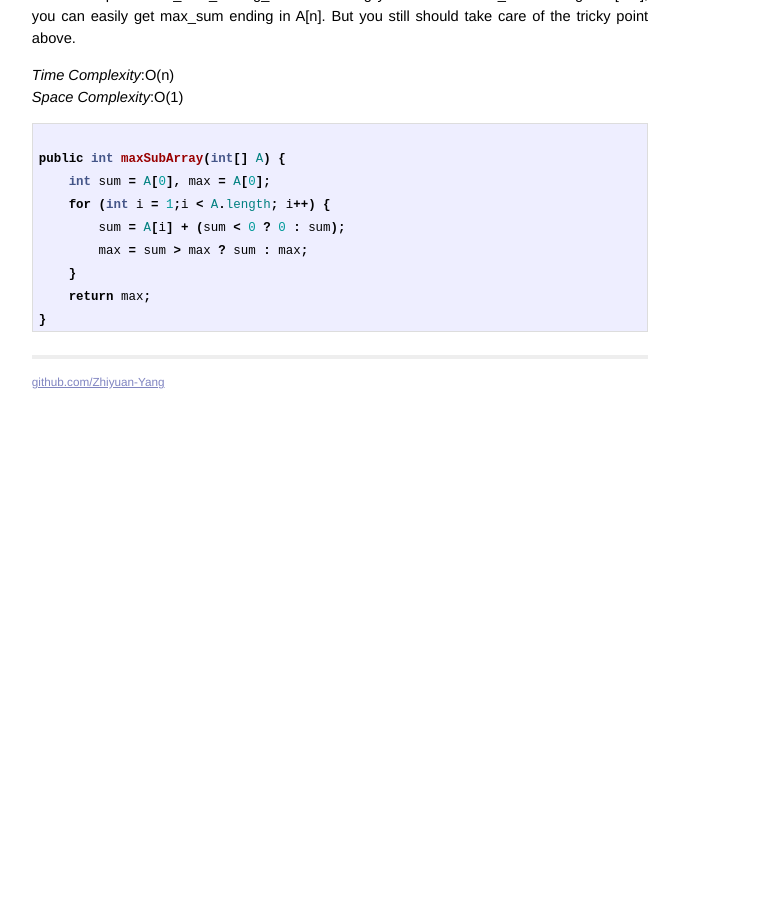
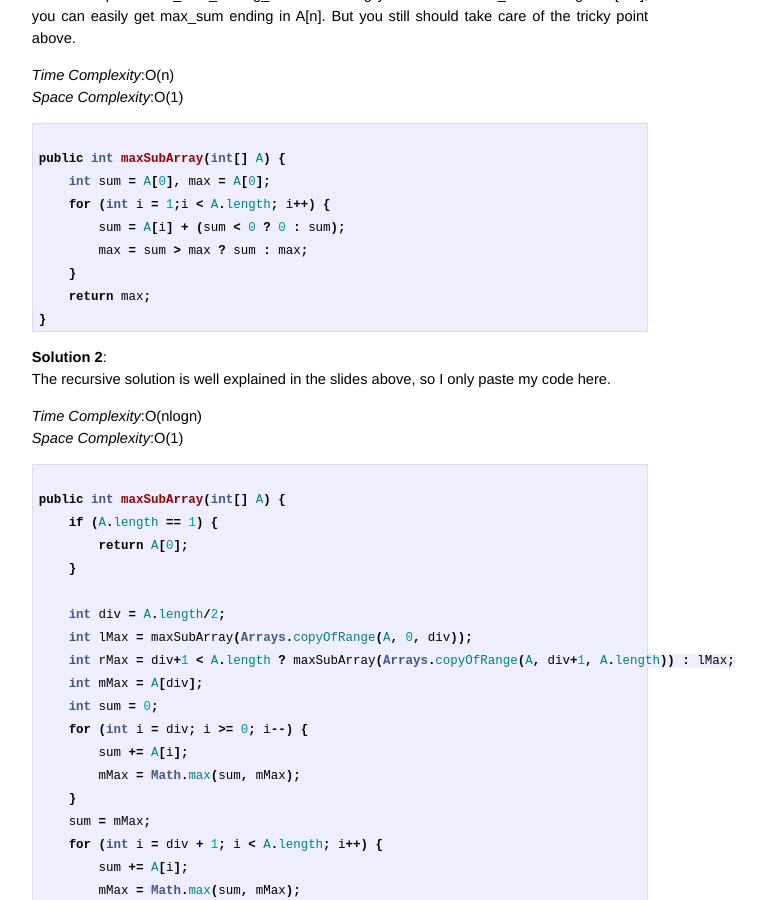
Before and after one commit to BugYang/LeetCode, a Jekyll site: the page built from _posts/2014-02-25-crack-the-leetcode-max-subarray.md, in a window 1280 px wide and 900 px high, scrolled down 924 px. Shown: the whole window, without its empty margins (300-1066 px from the left). Built offline with Jekyll 4.4.1, drawn with Linux system fonts in a browser that asks for light colours; Markdown is read by kramdown in place of the engine named in the settings; before the commit the page ends 1329 px from its top, so only the background shows below that; some of the changed text lies outside the part shown.

Commit message:
add recursive solution for max subarray

```diff
--- a/_posts/2014-02-25-crack-the-leetcode-max-subarray.md
+++ b/_posts/2014-02-25-crack-the-leetcode-max-subarray.md
@@ -52,3 +52,34 @@ public int maxSubArray(int[] A) {
     return max;
 }
 {% endhighlight %}
+
+**Solution 2**:
+The recursive solution is well explained in the slides above, so I only paste my code here.
+
+*Time Complexity*:O(nlogn)
+*Space Complexity*:O(1)
+
+{% highlight java %}
+public int maxSubArray(int[] A) {
+    if (A.length == 1) {
+        return A[0];
+    }
+
+    int div = A.length/2;
+    int lMax = maxSubArray(Arrays.copyOfRange(A, 0, div));
+    int rMax = div+1 < A.length ? maxSubArray(Arrays.copyOfRange(A, div+1, A.length)) : lMax;
+    int mMax = A[div];
+    int sum = 0;
+    for (int i = div; i >= 0; i--) {
+        sum += A[i];
+        mMax = Math.max(sum, mMax);
+    }
+    sum = mMax;
+    for (int i = div + 1; i < A.length; i++) {
+        sum += A[i];
+        mMax = Math.max(sum, mMax);
+    }
+
+    return Math.max(Math.max(lMax, rMax), mMax);
+}
+{% endhighlight %}
```
